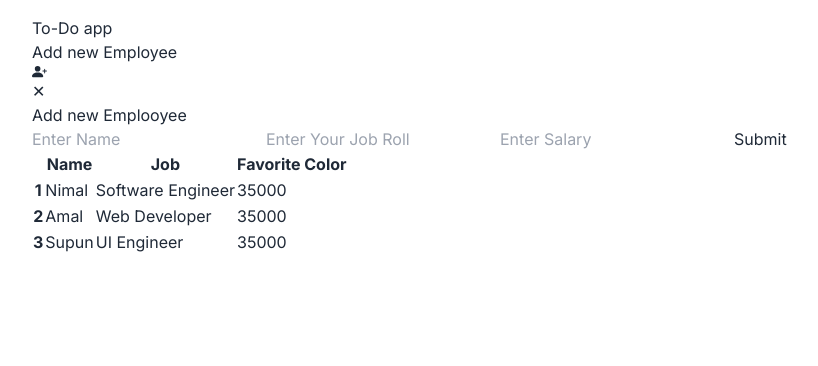
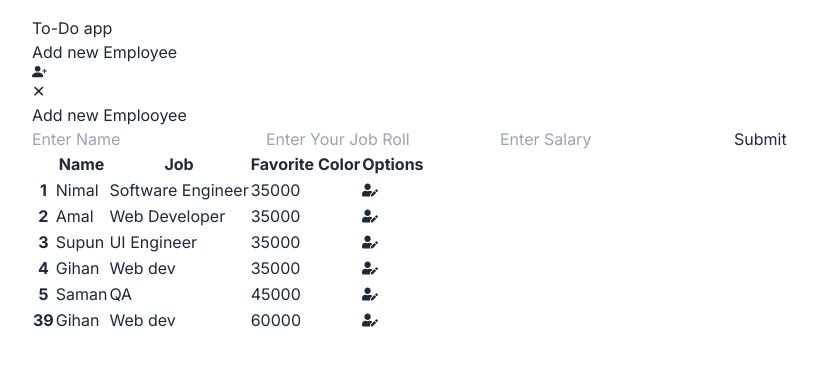
Before and after one commit to gihanshirantha/Next-CRUD-App, a Next.js app: page / in a window 1280 px wide. Shown: the top 366 px of the page, without its empty margins (160-978 px from the left). Built offline with nearby package versions, Linux system fonts and the light colour scheme; data requests are answered from the project's data file.

Commit message:
Add employe

```diff
--- a/api.ts
+++ b/api.ts
@@ -3,7 +3,19 @@ import { IEmp } from "./types/employee"
 const BASE_URL='http://localhost:3001'
 
 export const getAllEmployees=async():Promise<IEmp[]>=>{
-    const res = await fetch(`${BASE_URL}/employee`);
+    const res = await fetch(`${BASE_URL}/employee`,{cache:'no-store'});
     const employee=await res.json();
     return employee;
 }
+
+export const addEmployee=async(employee:IEmp):Promise<IEmp>=>{
+    const res = await fetch(`${BASE_URL}/employee`,{
+        method:'POST',
+        headers:{
+            'Content-Type':'application/json'
+        },
+        body:JSON.stringify(employee)
+    })
+    const newEmployee=await res.json();
+    return newEmployee;
+}
--- a/data/empData.json
+++ b/data/empData.json
@@ -1,21 +1,40 @@
 {
-    "employee":[
-        {
-            "id":"1",
-            "name":"Nimal",
-            "job":"Software Engineer",
-            "salary":35000
-        },
-        {
-            "id":"2",
-            "name":"Amal",
-            "job":"Web Developer",
-            "salary":35000
-        }, {
-            "id":"3",
-            "name":"Supun",
-            "job":"UI Engineer",
-            "salary":35000
-        }
-    ]
+  "employee": [
+    {
+      "id": "1",
+      "name": "Nimal",
+      "job": "Software Engineer",
+      "salary": 35000
+    },
+    {
+      "id": "2",
+      "name": "Amal",
+      "job": "Web Developer",
+      "salary": 35000
+    },
+    {
+      "id": "3",
+      "name": "Supun",
+      "job": "UI Engineer",
+      "salary": 35000
+    },
+    {
+      "id": 4,
+      "name": "Gihan",
+      "job": "Web dev",
+      "salary": "35000"
+    },
+    {
+      "id": 5,
+      "name": "Saman",
+      "job": "QA",
+      "salary": "45000"
+    },
+    {
+      "id": 39,
+      "name": "Gihan",
+      "job": "Web dev",
+      "salary": "60000"
+    }
+  ]
 }
--- a/src/Components/AddTask.tsx
+++ b/src/Components/AddTask.tsx
@@ -3,19 +3,32 @@
 import {BsFillPersonPlusFill} from 'react-icons/bs'
 import Modal from './Modal'
 import { FormEventHandler, useState } from 'react'
+import { addEmployee } from '../../api';
+import { useRouter } from 'next/navigation';
 
 const AddTask = () => {
+    const router =useRouter()
 
 const [modalOpen,setModalOpen]=useState<boolean>(false);
 const [newEmpValue,setNewEmpValue]=useState<string>('')
-const [name, setName] = useState<string>("");
-const [roll,setRoll]=useState<string>('');
-const [salary,setSalary]=useState<string>('');
+const [empname, setName] = useState<string>("");
+const [emproll,setRoll]=useState<string>('');
+const [empsalary,setSalary]=useState<string>('');
 
 
-const handleSubmitNewEmployee:FormEventHandler<HTMLFormElement>=(e)=>{
+const handleSubmitNewEmployee:FormEventHandler<HTMLFormElement>=async(e)=>{
     e.preventDefault();
-    console.log(name,roll,salary);
+    await addEmployee({
+        id:Math.floor(Math.random() * (1000 - 6 + 1) + 6),
+        name:empname,
+        job:emproll,
+        salary:empsalary
+    })
+    setName("");
+    setRoll("")
+    setSalary("")
+    setModalOpen(false);
+    router.refresh();
 }
 
   return (
@@ -26,9 +39,9 @@ const handleSubmitNewEmployee:FormEventHandler<HTMLFormElement>=(e)=>{
             <form action="submit" onSubmit={handleSubmitNewEmployee}>
                 <h2 className='font-bold text-lg text-center'>Add new Emplooyee</h2>
                 <div className="modal-action flex-col items-center">
-                <input  id='name'  onChange={e=>setName(e.target.value)} type="text" placeholder="Enter Name" className="input input-bordered w-full " />
-                 <input id='roll'  onChange={e=>setRoll(e.target.value)} type="text" placeholder="Enter Your Job Roll" className="input input-bordered w-full mt-5 " />
-                <input id='salary'  onChange={e=>setSalary(e.target.value)} type="text" placeholder="Enter Salary" className="input input-bordered w-full mt-5 " />
+                <input  id='empname'  onChange={e=>setName(e.target.value)} type="text" placeholder="Enter Name" className="input input-bordered w-full " />
+                 <input id='emproll'  onChange={e=>setRoll(e.target.value)} type="text" placeholder="Enter Your Job Roll" className="input input-bordered w-full mt-5 " />
+                <input id='empsalary'  onChange={e=>setSalary(e.target.value)} type="number" placeholder="Enter Salary" className="input input-bordered w-full mt-5 " />
                 <button type='submit' className="btn btn-wide mt-5  bg-blue-500  text-white hover:bg-blue-700 transition">Submit</button>
                 </div>
             </form>
--- a/src/Components/EmployeeList.tsx
+++ b/src/Components/EmployeeList.tsx
@@ -1,4 +1,5 @@
 import { IEmp } from "../../types/employee"
+import {FaUserEdit} from 'react-icons/fa'
 
 
 
@@ -18,6 +19,7 @@ const EmployeeList:React.FC<EmployeeProps> = ({employee}) => {
         <th>Name</th>
         <th>Job</th>
         <th>Favorite Color</th>
+        <th>Options</th>
       </tr>
     </thead>
     <tbody>
@@ -27,6 +29,7 @@ const EmployeeList:React.FC<EmployeeProps> = ({employee}) => {
         <td>{employe.name}</td>
         <td>{employe.job}</td>
         <td>{employe.salary}</td>
+        <td><FaUserEdit/></td>
       </tr>
      ))}
 
--- a/types/employee.ts
+++ b/types/employee.ts
@@ -2,5 +2,5 @@ export interface IEmp{
     id:number,
     name:string,
     job:string,
-    salary:number
+    salary:string
 }
```
